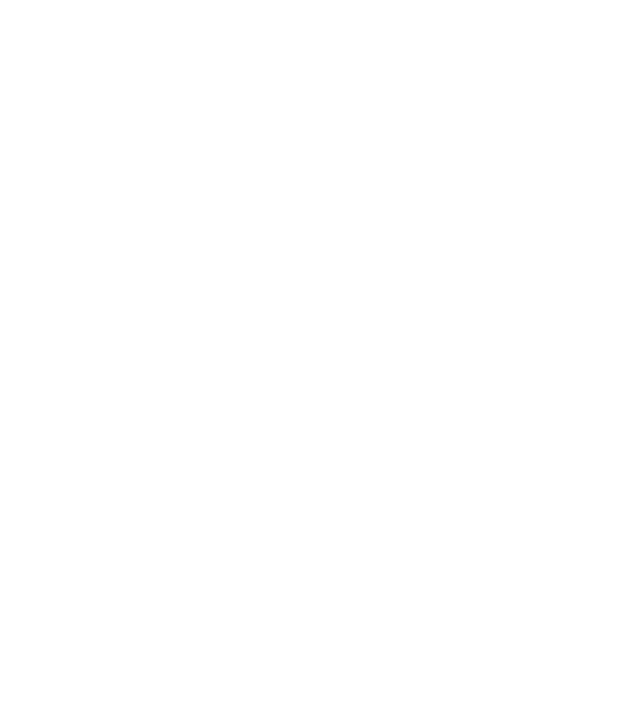
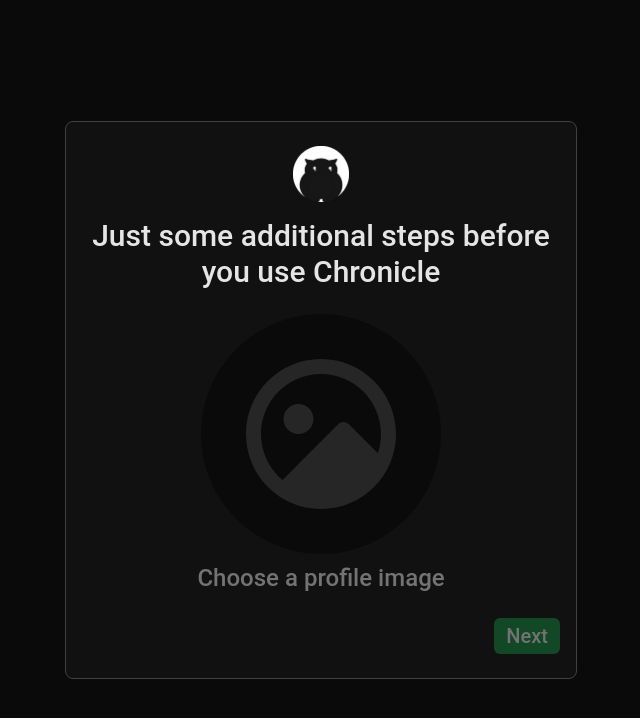
Before and after one commit to margungijs/end-project-front, a React (Create React App) app: page /profileImage in a window 1280 px wide. Before the commit this address had no page. Shown: the top 718 px of the page, without its empty margins (319-959 px from the left). Built offline with nearby package versions, Linux system fonts and the light colour scheme.

Commit message:
added style of image selection

```diff
--- a/src/App.js
+++ b/src/App.js
@@ -5,6 +5,7 @@
 import Auth from "./components/Auth/Auth.js";
 import Dashboard from "./components/Dashboard";
 import Verification from "./components/Auth/Verification";
+import ProfileImage from "./components/Auth/ProfileImage";
 
 
 function App() {
@@ -15,6 +16,7 @@
             <Route path='/auth' element = {<Auth />} />
             <Route path='/dashboard' element = {<Dashboard />} />
             <Route path='/Verification' element = {<Verification />} />
+            <Route path='/profileImage' element = {<ProfileImage />} />
         </Routes>
     )
 }
--- /dev/null
+++ b/src/components/Auth/ProfileImage.js
@@ -0,0 +1,69 @@
+import React, {useState, useRef} from 'react';
+import Logo from "../../assets/images/final_final.png"
+import { RiImageCircleFill } from "react-icons/ri";
+
+const ProfileImage = () => {
+    const fileInputRef = useRef(null);
+    const [fileName, setFileName] = useState(null);
+    const [filePreview, setFilePreview] = useState(null);
+
+
+    const handleFileChange = (e) => {
+        const file = e.target.files[0];
+        if (file) {
+            if (file.type.startsWith("image/")) {
+                setFileName(file.name);
+                setFilePreview(URL.createObjectURL(file));
+            }
+        }
+    };
+
+    const handleDivClick = () => {
+        fileInputRef.current.click();
+    };
+
+    return (
+        <div className = "bg-neutral-950 flex flex-col justify-center items-center h-screen w-full">
+            <div className = "bg-[#111111] w-2/5 border-[1px] border-neutral-700 rounded-lg flex flex-col items-center py-6 px-4">
+                <div className = "flex flex-col items-center mb-6">
+                    <img src={Logo} className = "w-14 h-14 mb-4"/>
+                    <h1 className = "text-neutral-200 text-3xl text-center">Just some additional steps before you use Chronicle</h1>
+                </div>
+                <div className = "flex flex-col items-center mb-6">
+                    <div
+                        className="group rounded-full mb-2 bg-neutral-950 w-60 h-60 flex flex-col items-center justify-center cursor-pointer hover:scale-105 transform duration-300 overflow-hidden"
+                        onClick={handleDivClick}
+                        style={{
+                            backgroundImage: filePreview ? `url(${filePreview})` : 'none',
+                            backgroundSize: 'cover',
+                            backgroundPosition: 'center',
+                        }}
+                    >
+                        {!filePreview && (
+                            <RiImageCircleFill className="w-3/4 h-3/4 text-neutral-800 group-hover:text-green-600 transform duration-300" />
+                        )}
+                    </div>
+                    <input
+                        type="file"
+                        ref={fileInputRef}
+                        onChange={handleFileChange}
+                        accept="image/*"
+                        style={{ display: 'none' }}
+                    />
+                    <h1 className = "text-2xl text-neutral-500">Choose a profile image</h1>
+                </div>
+                <div
+                    className={`self-end rounded-md py-1 px-3  ${
+                        filePreview ? 'bg-green-600 cursor-pointer hover:bg-green-700 transform duration-300' : 'bg-green-700/50'
+                    }`}
+                >
+                    <h1 className={`text-xl ${filePreview ? 'text-neutral-200' : 'text-neutral-500'}`}>
+                        Next
+                    </h1>
+                </div>
+            </div>
+        </div>
+    );
+};
+
+export default ProfileImage;
```
